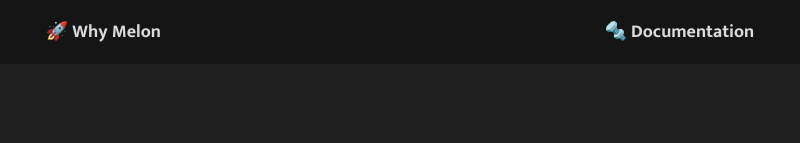
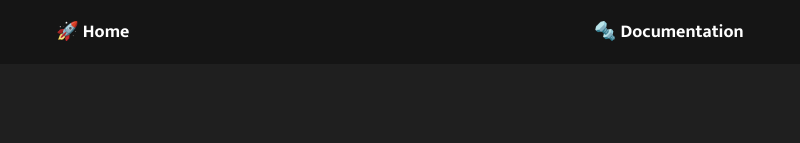
Before and after one commit to scarletquasar/melon-site, a React (Vite) app: page / in a window 1280 px wide. Shown: the top 143 px of the page, without its empty margins (240-1040 px from the left). Built offline with nearby package versions, Linux system fonts and the light colour scheme.

Commit message:
feat: added not found page element

```diff
--- a/src/elements/Navbar/Navbar.css
+++ b/src/elements/Navbar/Navbar.css
@@ -10,3 +10,15 @@
 
     color: #fff;
 }
+
+#navbar button {
+    transition: 0.3s;
+    cursor: pointer;
+    font-family: 'Mukta', sans-serif;
+    background: none;
+    border: none;
+}
+
+#navbar button:hover {
+    filter:grayscale(1);
+}
--- a/src/elements/Navbar/Navbar.tsx
+++ b/src/elements/Navbar/Navbar.tsx
@@ -1,10 +1,12 @@
 import "./Navbar.css";
+import { useNavigate } from "react-router-dom";
 
 const Navbar = (props: { pageNumber: number }) => {
+    const navigate = useNavigate();
     return (
         <div id="navbar">
-            <a href="#">🚀 Why Melon</a>
-            <a href="#">🔩 Documentation</a>
+            <button onClick={() => navigate("/")}>🚀 Home</button>
+            <button onClick={() => navigate("/docs")}>🔩 Documentation</button>
         </div>
     )
 }
--- a/src/index.css
+++ b/src/index.css
@@ -1,13 +1,3 @@
-a {
-    transition: 0.3s;
-    color: rgb(220, 219, 219);
-    text-decoration: none;
-}
-
-a:hover {
-    filter:grayscale(1);
-}
-
 * {
     margin: 0;
     color: #fff;
--- a/src/main.tsx
+++ b/src/main.tsx
@@ -6,8 +6,13 @@ import {
 } from "react-router-dom";
 import { Main } from './pages/Main/Main';
 import './index.css';
+import { Error } from './pages/Error/Error';
 
 const router = createBrowserRouter([
+  {
+    path: "*",
+    element: <Error />,
+  },
   {
     path: "/",
     element: <Main />,
--- /dev/null
+++ b/src/pages/Error/Error.css
@@ -0,0 +1,10 @@
+#error-main h1 {
+    font-size: 6vh;
+    font-family: 'Mukta', sans-serif;
+}
+
+#error-main h2 {
+    font-size: 4vh;
+    font-family: 'Mukta', sans-serif;
+    text-align: center;
+}
--- /dev/null
+++ b/src/pages/Error/Error.tsx
@@ -0,0 +1,18 @@
+import { Navbar } from "../../elements/Navbar/Navbar"
+import "./Error.css";
+
+const Error = () => {
+    return (
+        <>
+            <header>
+                <Navbar pageNumber={9} />
+            </header>
+            <main id="error-main">
+                <h1>Page Not Found</h1>
+                <h2>Are you using the correct route?</h2>
+            </main>
+        </>
+    )
+}
+
+export { Error }
--- a/src/pages/Main/Main.tsx
+++ b/src/pages/Main/Main.tsx
@@ -1,5 +1,6 @@
 import { useEffect } from "react";
 import { Navbar } from "../../elements/Navbar/Navbar";
+import { useNavigate } from "react-router-dom";
 import "./Main.css";
 import helloWorld from "../../assets/hello-world.png";
 
@@ -12,7 +13,6 @@ const Main = () => {
         <>
             <header>
                 <Navbar pageNumber={1} />
-
             </header>
             <main id="main-home">
                 <h1>MELON</h1>
```
